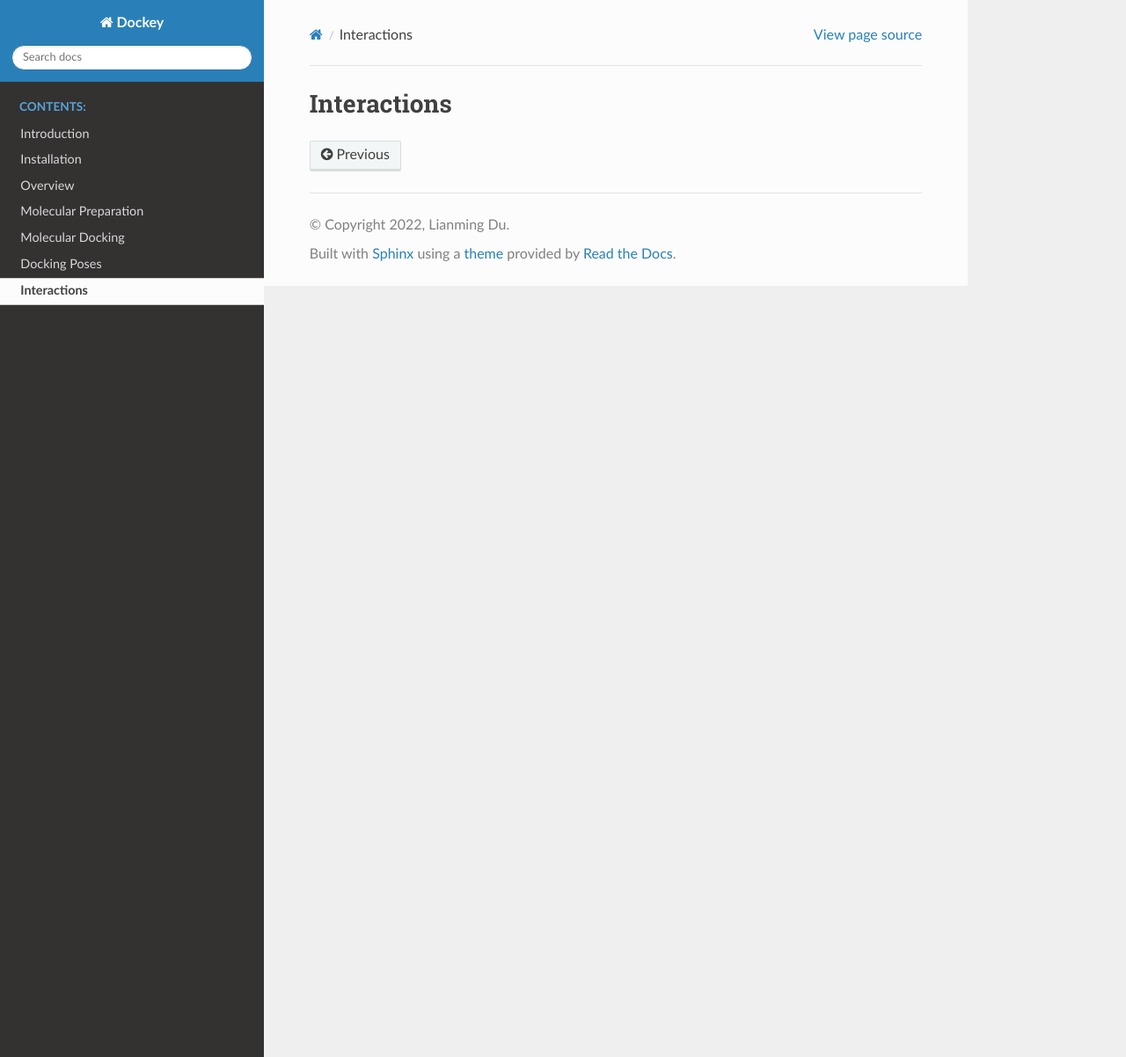
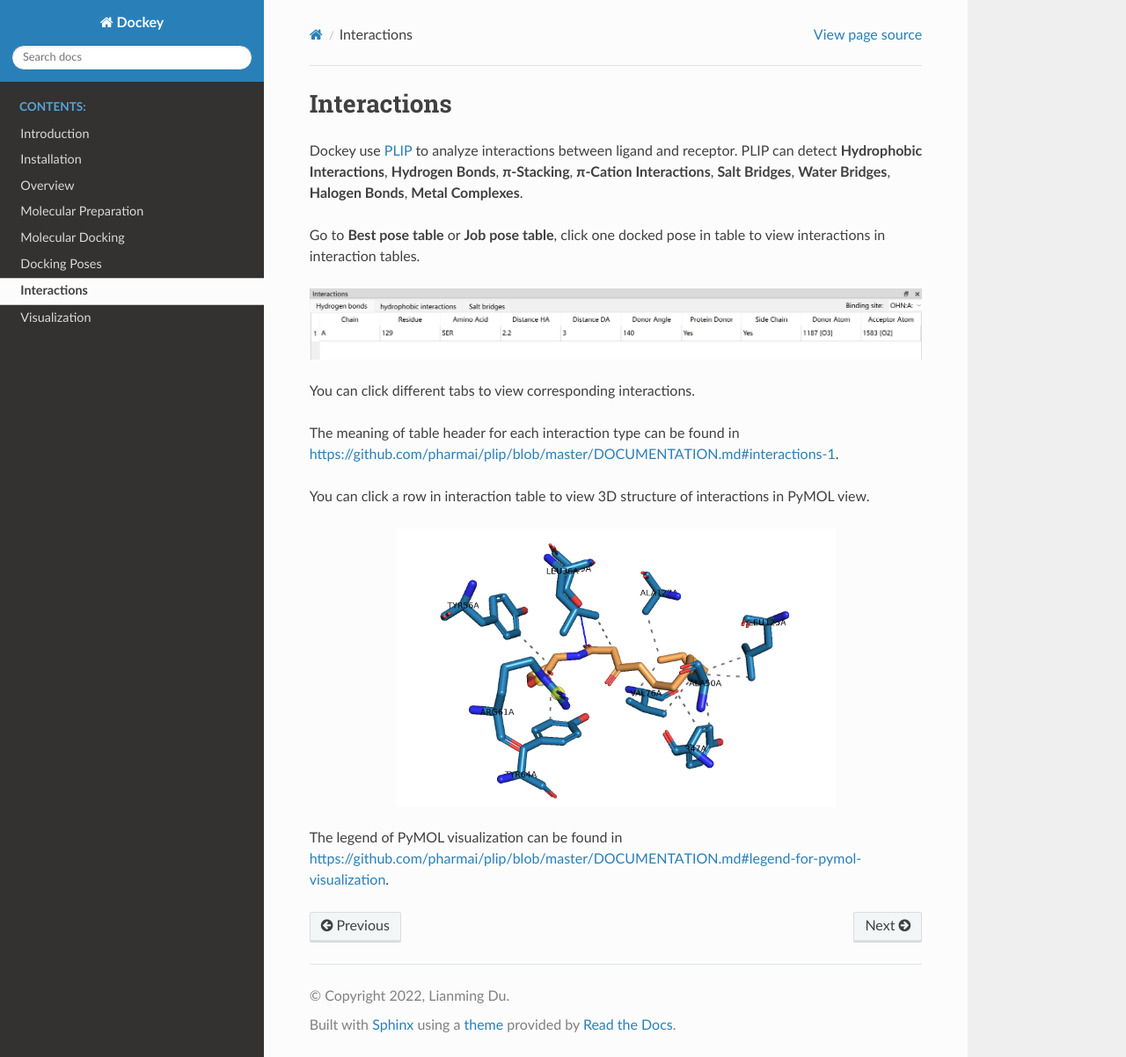
Before and after one commit to lmdu/dockey, a Sphinx documentation site: the page built from docs/source/interaction.rst, in a window 1280 px wide and 1202 px high. Shown: the whole window at 88% size. Built offline with Sphinx 7.4.7 and the Read the Docs theme 2.0.0, drawn with Linux system fonts in a browser that asks for light colours.

Commit message:
update docs

```diff
--- /dev/null
+++ b/docs/requirements.txt
@@ -0,0 +1 @@
+sphinx>=5.1.1
--- a/docs/source/index.rst
+++ b/docs/source/index.rst
@@ -30,6 +30,7 @@ Molecular docking and virtual screening
    docking
    pose
    interaction
+   visualization
 
 .. |logo| image:: _static/logo.svg
    :width: 150
--- a/docs/source/interaction.rst
+++ b/docs/source/interaction.rst
@@ -1,2 +1,26 @@
 Interactions
 ============
+
+Dockey use `PLIP <https://github.com/pharmai/plip>`_ to analyze interactions between ligand and receptor. PLIP can detect **Hydrophobic Interactions**, **Hydrogen Bonds**, **π-Stacking**, **π-Cation Interactions**, **Salt Bridges**, **Water Bridges**, **Halogen Bonds**, **Metal Complexes**.
+
+Go to **Best pose table** or **Job pose table**, click one docked pose in table to view interactions in interaction tables.
+
+.. rst-class:: wy-text-center
+
+	|interact|
+
+You can click different tabs to view corresponding interactions.
+
+The meaning of table header for each interaction type can be found in `https://github.com/pharmai/plip/blob/master/DOCUMENTATION.md#interactions-1 <https://github.com/pharmai/plip/blob/master/DOCUMENTATION.md#interactions-1>`_.
+
+You can click a row in interaction table to view 3D structure of interactions in PyMOL view.
+
+.. rst-class:: wy-text-center
+
+	|plip|
+
+The legend of PyMOL visualization can be found in `https://github.com/pharmai/plip/blob/master/DOCUMENTATION.md#legend-for-pymol-visualization <https://github.com/pharmai/plip/blob/master/DOCUMENTATION.md#legend-for-pymol-visualization>`_.
+
+.. |interact| image:: _static/interact.png
+.. |plip| image:: _static/plip.png
+	:width: 500
--- a/docs/source/pose.rst
+++ b/docs/source/pose.rst
@@ -74,6 +74,9 @@ You can click one pose in best pose table or job pose table to view the 3D struc
 
 	|poseview|
 
+#. Go to **File** menu -> **Export As Image** to save the 3D structure in PyMOL view to PNG file.
+#. Go to **File** menu -> **Export As File** to save the content of PyMOL view to pdb file.
+
 .. |bestpose| image:: _static/bestpose.png
 .. |jobpose| image:: _static/jobpose.png
 .. |posemenu| image:: _static/posemenu.png
```
Also changed, not shown: docs/source/overview.rst (+5 -2 lines), docs/source/prepare.rst (+15 -0 lines), docs/source/visualization.rst (added, +30 -0 lines), docs/source/_static/delchain.png (added), docs/source/_static/interact.png (added), docs/source/_static/plip.png (added), docs/source/_static/pymol.png (added), docs/source/_static/pymolfb.png (added), docs/source/_static/pymolin.png (added).
